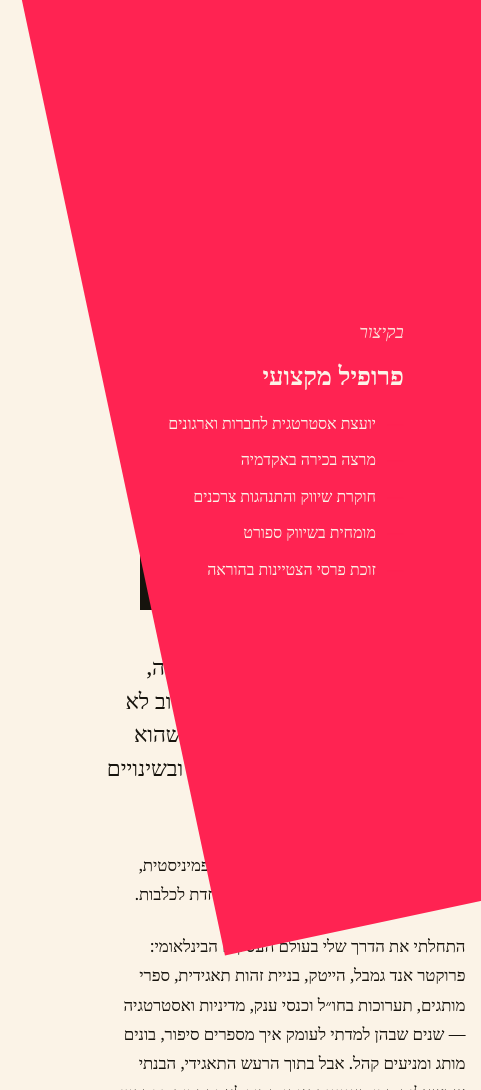
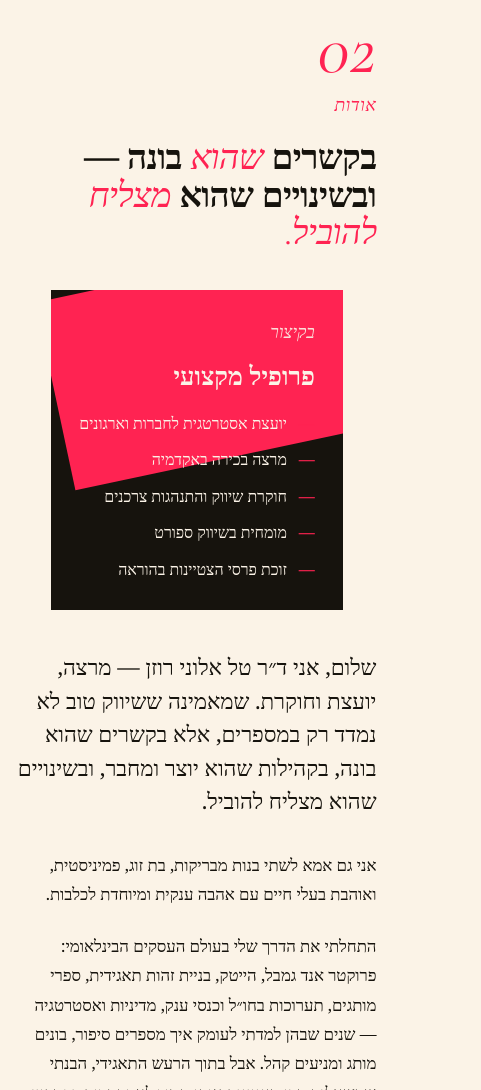
Before and after one commit to adidsaverone/tal-aloni-rozen-site, a plain HTML site: page index.html in a window 390 px wide. Shown: the part 1223-2313 px from the top of the page, 481 px wide, since content can reach past the window. Drawn offline with nearby package versions, Linux system fonts and the light colour scheme; a web font is replaced by a local one.

Commit message:
fix(mobile): contain about-shape::before so it doesn't bleed onto body text
Setting position: static on mobile removed the containing-block role
for the absolutely-positioned ::before (the diagonal red overlay),
so it escaped its parent and overlapped the about paragraphs.
Switch to position: relative + explicit overflow: hidden.

```diff
--- a/index.html
+++ b/index.html
@@ -1081,13 +1081,14 @@
     .sec-head{grid-template-columns: 1fr; gap: 18px}
     .about-grid{grid-template-columns: 1fr; gap: 40px}
     .about-shape{
-      position: static;
+      position: relative;
       top: auto;
       aspect-ratio: auto;
       max-height: none;
       max-width: 460px;
       margin-inline:auto;
       padding: 28px;
+      overflow: hidden;
     }
     .about-shape h3{font-size: 1.6rem; margin-bottom: 20px}
     .about-shape ul{font-size: 1rem; gap: 10px}
```
